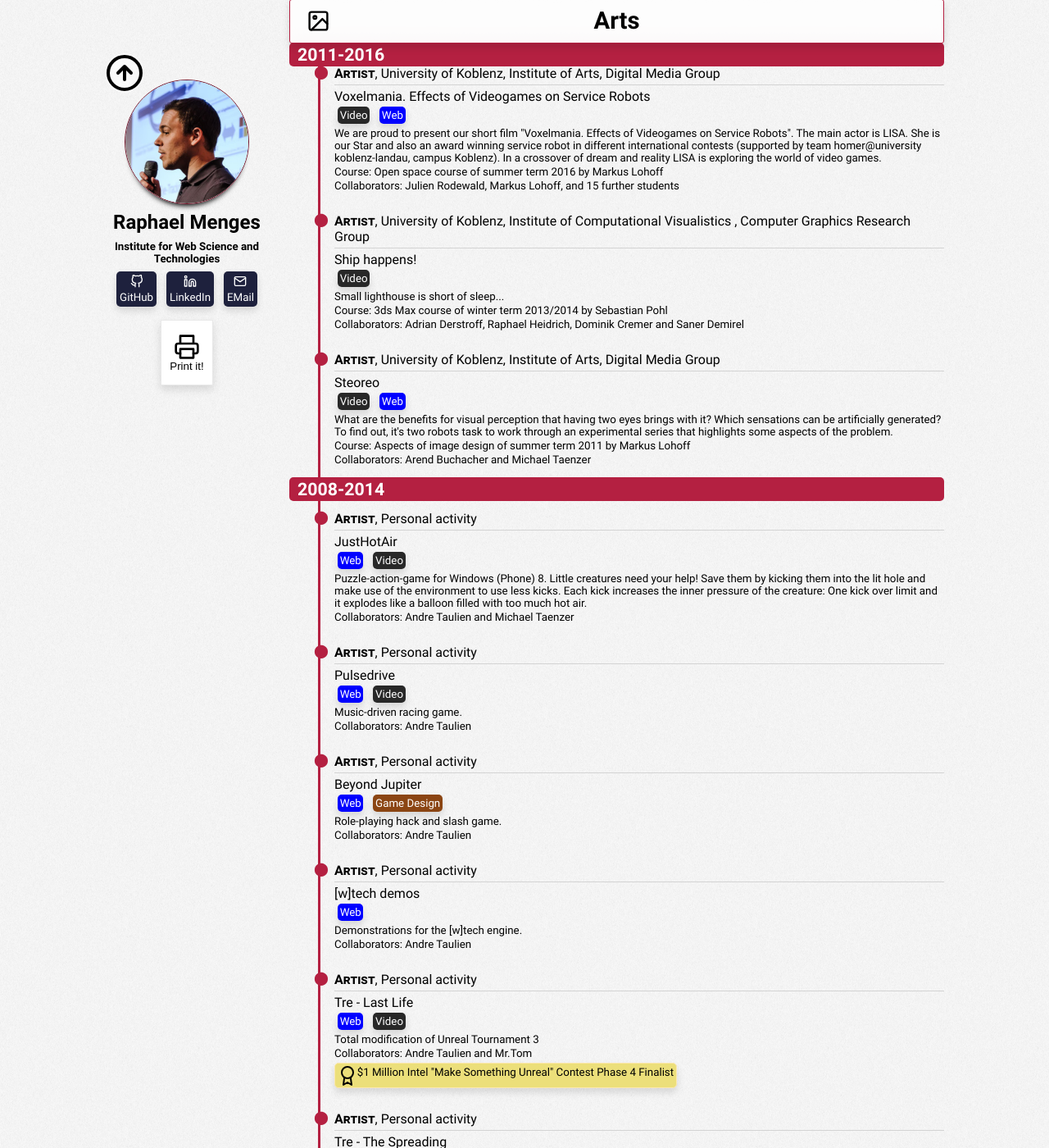
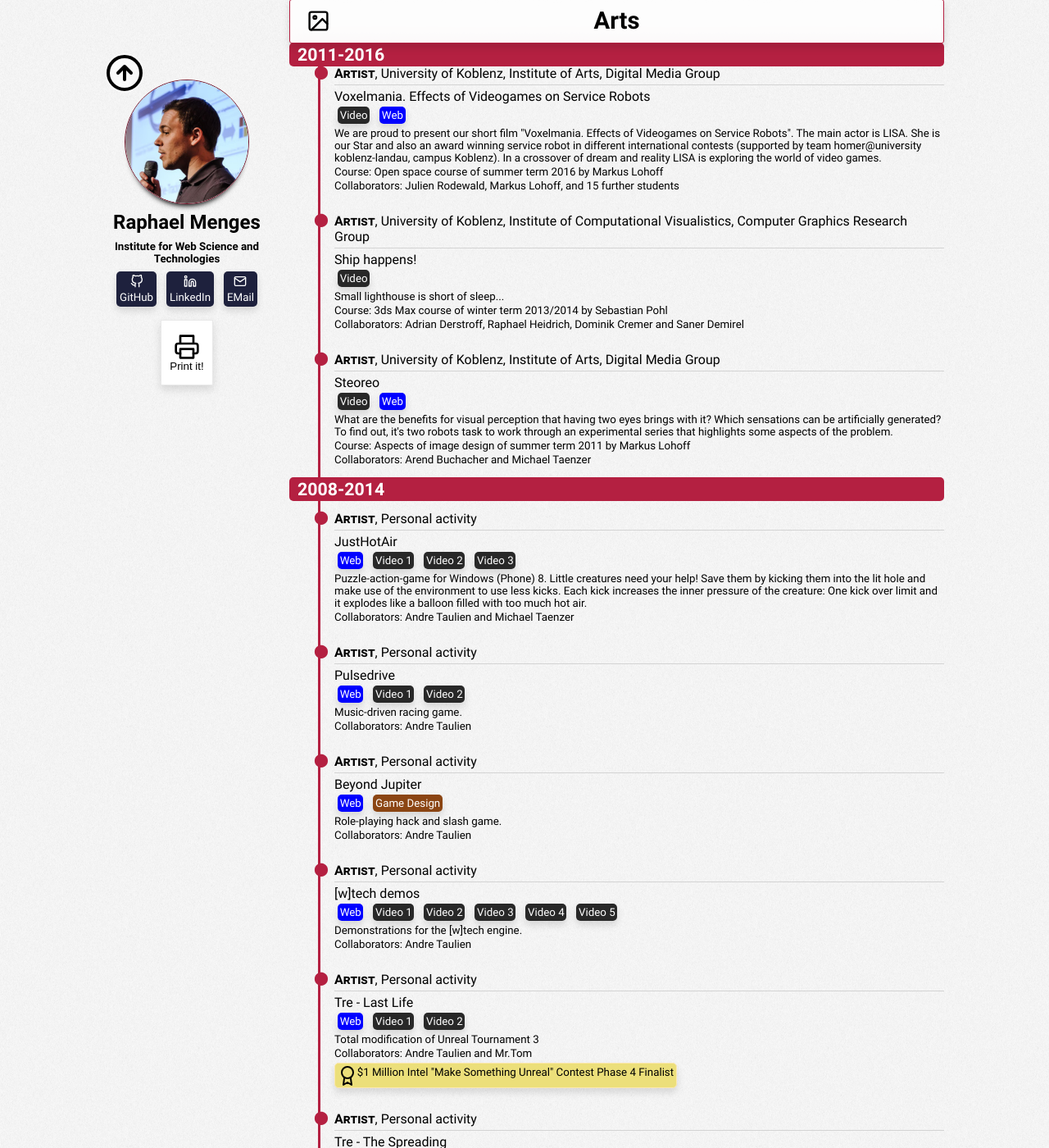
Before and after one commit to raphaelmenges/raphaelmenges.github.io, a Jekyll site: the page built from index.html, in a window 1280 px wide and 1400 px high, scrolled down 5831 px. Shown: the whole window at 82% size. Built offline with Jekyll 4.4.1, drawn with Linux system fonts in a browser that asks for light colours.

Commit message:
Add many video links.

```diff
--- a/_includes/home/arts.html
+++ b/_includes/home/arts.html
@@ -16,7 +16,7 @@ Lorem ipsum dolor sit amet, consectetur adipiscing elit. Aenean eu tristique jus
 		<div class='note'>Collaborators: Julien Rodewald, Markus Lohoff, and 15 further students</div>
 	</li>
 	<li>
-		<div><strong style='font-variant: small-caps'>Artist</strong>, University of Koblenz, Institute of Computational Visualistics , Computer Graphics Research Group
+		<div><strong style='font-variant: small-caps'>Artist</strong>, University of Koblenz, Institute of Computational Visualistics, Computer Graphics Research Group
 		<div class='title'>Ship happens!</div>
 		<a class='video' href='https://youtu.be/pq4D2nC8EJM'>Video</a>
 		<div class='abstract'>Small lighthouse is short of sleep...</div>
@@ -40,7 +40,9 @@ Lorem ipsum dolor sit amet, consectetur adipiscing elit. Aenean eu tristique jus
 		<div><strong style='font-variant: small-caps'>Artist</strong>, Personal activity
 		<div class='title'>JustHotAir</div>
 		<a class='web' href='https://www.indiedb.com/games/just-hot-air'>Web</a>
-		<a class='video' href='https://youtu.be/cyeSko84DLk'>Video</a>
+		<a class='video' href='https://youtu.be/cyeSko84DLk'>Video 1</a>
+		<a class='video' href='https://youtu.be/0toRJ-5JBpk'>Video 2</a>
+		<a class='video' href='https://youtu.be/xI1WAQnuY58'>Video 3</a>
 		<div class='abstract'>Puzzle-action-game for Windows (Phone) 8. Little creatures need your help! Save them by kicking them into the lit hole and make use of the environment to use less kicks. Each kick increases the inner pressure of the creature: One kick over limit and it explodes like a balloon filled with too much hot air.</div>
 		<div class='note'>Collaborators: Andre Taulien and Michael Taenzer</div>
 	</li>
@@ -48,7 +50,8 @@ Lorem ipsum dolor sit amet, consectetur adipiscing elit. Aenean eu tristique jus
 		<div><strong style='font-variant: small-caps'>Artist</strong>, Personal activity
 		<div class='title'>Pulsedrive</div>
 		<a class='web' href='https://www.indiedb.com/games/pulsedrive'>Web</a>
-		<a class='video' href='https://youtu.be/DHoG2mTCdXY'>Video</a>
+		<a class='video' href='https://youtu.be/DHoG2mTCdXY'>Video 1</a>
+		<a class='video' href='https://youtu.be/9it-8XIv4g4'>Video 2</a>
 		<div class='abstract'>Music-driven racing game.</div>
 		<div class='note'>Collaborators: Andre Taulien</div>
 	</li>
@@ -64,6 +67,13 @@ Lorem ipsum dolor sit amet, consectetur adipiscing elit. Aenean eu tristique jus
 		<div><strong style='font-variant: small-caps'>Artist</strong>, Personal activity
 		<div class='title'>[w]tech demos</div>
 		<a class='web' href='https://www.indiedb.com/engines/wtech'>Web</a>
+
+		<a class='video' href='https://youtu.be/441it3a37rg'>Video 1</a>
+		<a class='video' href='https://youtu.be/FZB_zOE4164'>Video 2</a>
+		<a class='video' href='https://youtu.be/y6ZwfIKYmL8'>Video 3</a>
+		<a class='video' href='https://youtu.be/48MM9zzMxRM'>Video 4</a>
+		<a class='video' href='https://youtu.be/utgdDmSTOO0'>Video 5</a>
+
 		<div class='abstract'>Demonstrations for the [w]tech engine.</div>
 		<div class='note'>Collaborators: Andre Taulien</div>
 	</li>
@@ -71,7 +81,8 @@ Lorem ipsum dolor sit amet, consectetur adipiscing elit. Aenean eu tristique jus
 		<div><strong style='font-variant: small-caps'>Artist</strong>, Personal activity
 		<div class='title'>Tre - Last Life</div>
 		<a class='web' href='https://www.moddb.com/mods/tre-last-life'>Web</a>
-		<a class='video' href='https://youtu.be/IuRDzZau3lc'>Video</a>
+		<a class='video' href='https://youtu.be/IuRDzZau3lc'>Video 1</a>
+		<a class='video' href='https://youtu.be/R3wFlC-urUs'>Video 2</a>
 		<div class='abstract'>Total modification of Unreal Tournament 3</div>
 		<div class='note'>Collaborators: Andre Taulien and Mr.Tom</div>
 		<div class='award'> $1 Million Intel "Make Something Unreal" Contest Phase 4 Finalist</div>
@@ -80,6 +91,7 @@ Lorem ipsum dolor sit amet, consectetur adipiscing elit. Aenean eu tristique jus
 		<div><strong style='font-variant: small-caps'>Artist</strong>, Personal activity
 		<div class='title'>Tre - The Spreading</div>
 		<a class='web' href='https://www.moddb.com/mods/tre-the-spreading'>Web</a>
+		<a class='video' href='https://www.moddb.com/mods/tre-the-spreading/videos/trailer-1'>Video</a>
 		<div class='abstract'>Total modification of Unreal Tournament 3</div>
 		<div class='note'>Collaborators: Andre Taulien</div>
 	</li>
```
